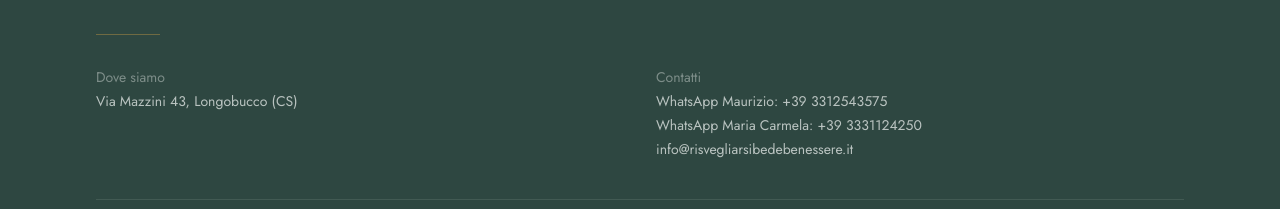
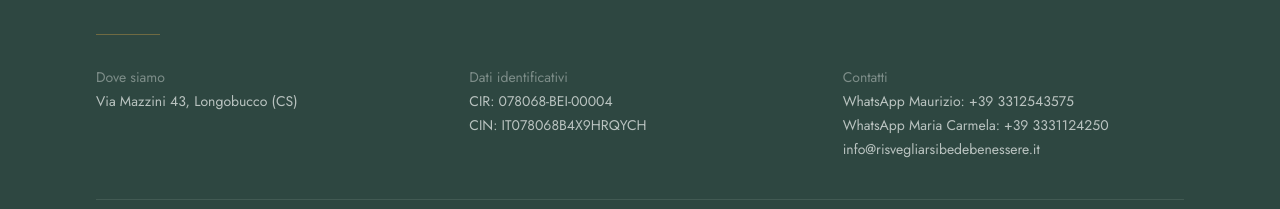
Before and after one commit to rossanorooms-prog/risvegliarsi, a Next.js app: page /admin in a window 1280 px wide. Shown: the part 404-613 px from the top of the page. Built offline with nearby package versions, Linux system fonts and the light colour scheme; no server answers.

Commit message:
Aggiunta colonna 'Dati identificativi' nel footer con CIR e CIN

```diff
--- a/components/Footer.tsx
+++ b/components/Footer.tsx
@@ -28,10 +28,15 @@ export default function Footer() {
 
         <div className="mt-8 h-px w-16 bg-oro/50" />
 
-        <div className="mt-8 grid gap-8 font-body text-sm text-crema/70 sm:grid-cols-2">
+        <div className="mt-8 grid gap-8 font-body text-sm text-crema/70 sm:grid-cols-3">
           <div>
             <p className="text-crema/40">Dove siamo</p>
             <p className="mt-1">{site.indirizzo}</p>
+          </div>
+          <div>
+            <p className="text-crema/40">Dati identificativi</p>
+            <p className="mt-1">CIR: 078068-BEI-00004</p>
+            <p className="mt-1">CIN: IT078068B4X9HRQYCH</p>
           </div>
           <div>
             <p className="text-crema/40">Contatti</p>
```
